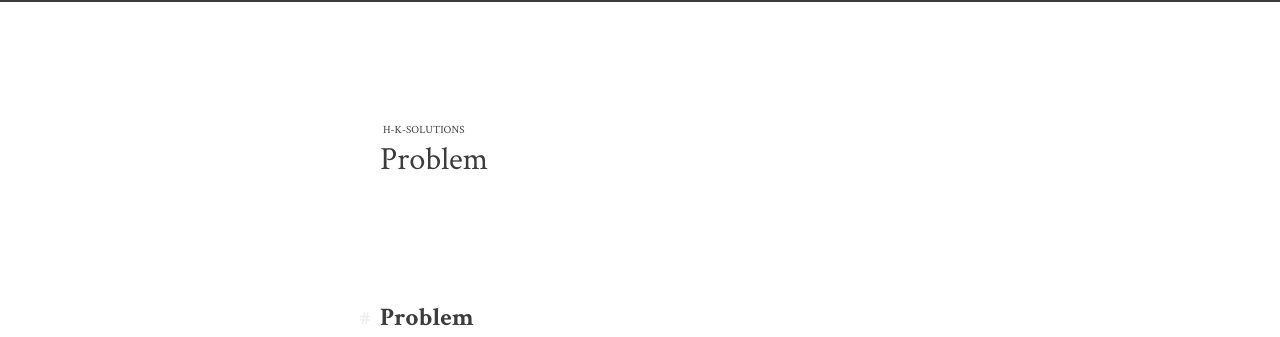
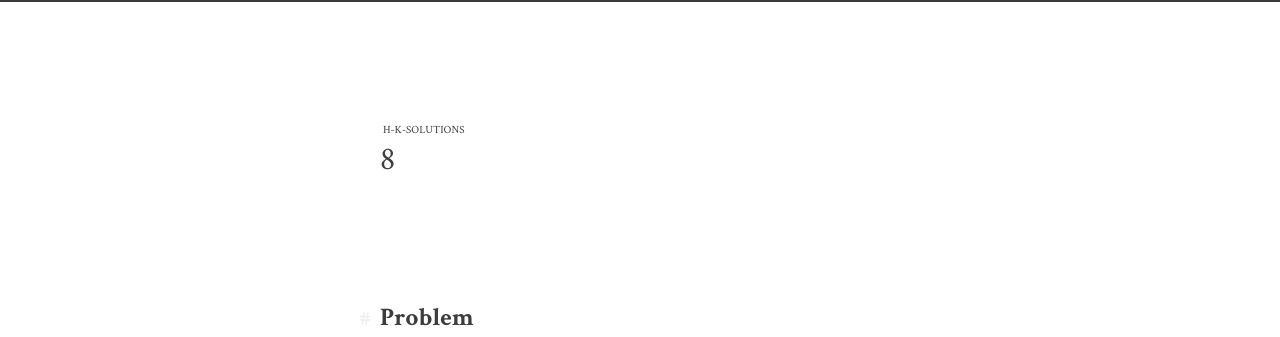
Before and after one commit to dearchap/h-k-solutions, a Jekyll site: the page built from 8.md, in a window 1280 px wide. Shown: the top 337 px of the page. Built offline with Jekyll 4.4.1, drawn with Linux system fonts in a browser that asks for light colours; our own code applies the rules of GitHub Pages for plain Markdown files; formulas are drawn with MathJax 3.

Commit message:
Update 8.md

```diff
--- a/8.md
+++ b/8.md
@@ -1,7 +1,6 @@
 ---
 mathjax: true
-next: 9.html
-previous: 7.html
+title: 8
 ---
 
 ## Problem
```
